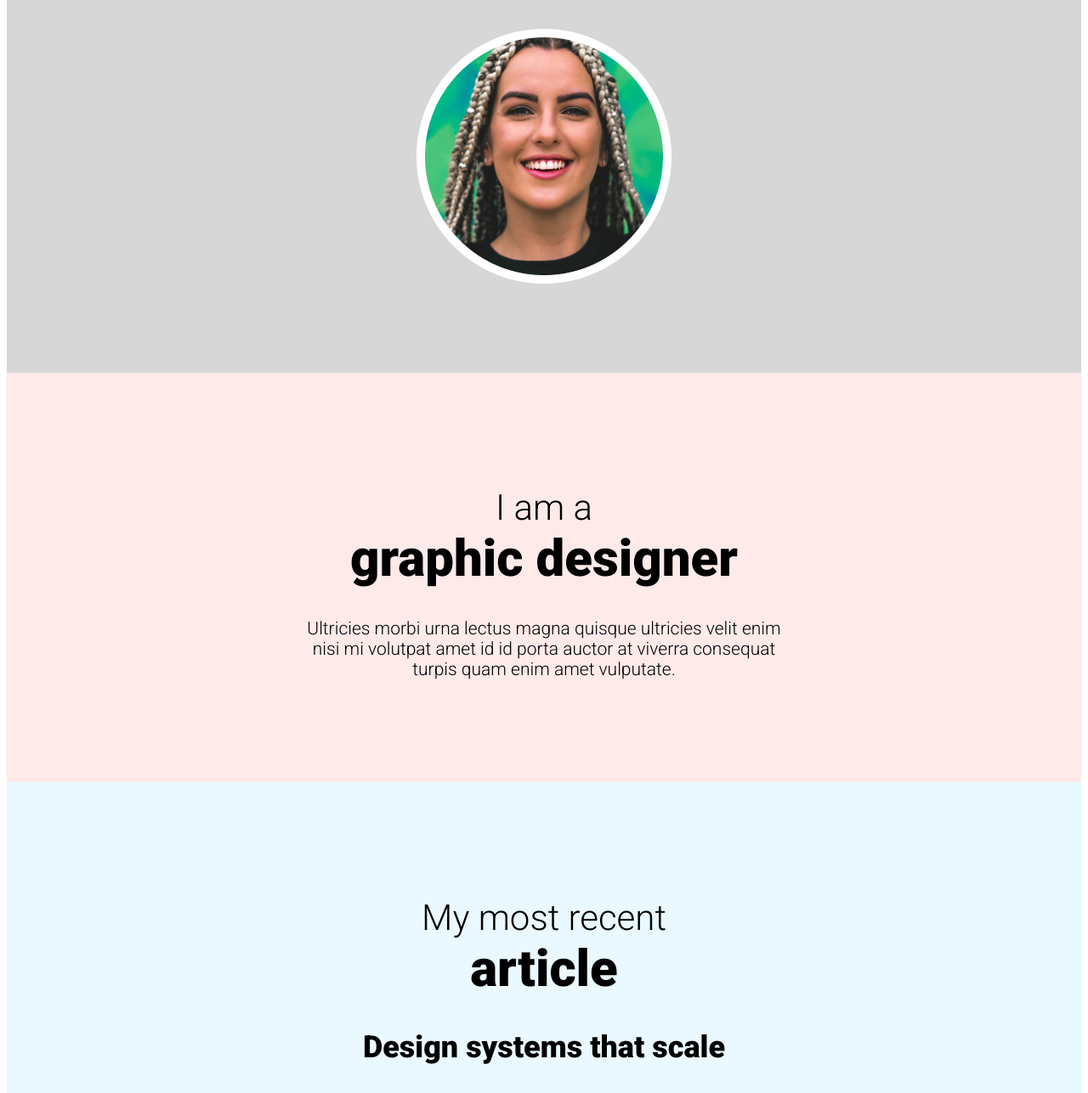
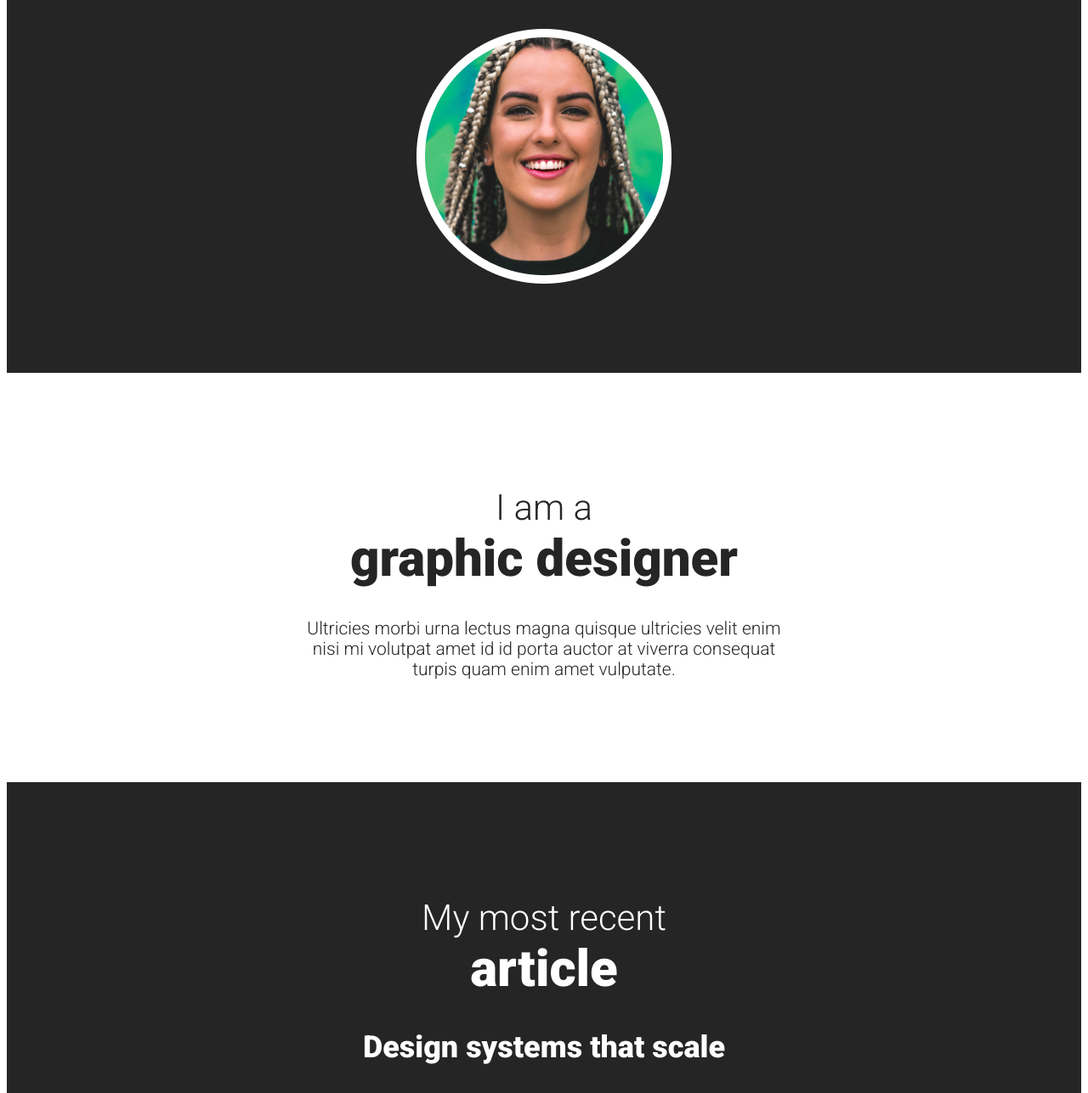
Before and after one commit to aroldodev/CSS-Fundamentals-Scrimba-Challenge, a plain HTML site: page index.html in a window 1280 px wide. Shown: the part 339-1626 px from the top of the page at 85% size. Drawn offline with Linux system fonts and the light colour scheme.

Commit message:
challenge 6 completed

```diff
--- a/style.css
+++ b/style.css
@@ -60,16 +60,12 @@ section {
   padding: 100px 0;
 }
 
-.title {
-  background-color: #D7D7D7;
+.title, .info{
+  background-color: #252525;
+  color: #FFF;
 }
 
 .main {
-  background-color: #ffeaea;
+  background-color: #FFF;
+  color: #252525;
 }
-
-.info{
-  background-color: #eaf9ff;
-}
-
-.
```
